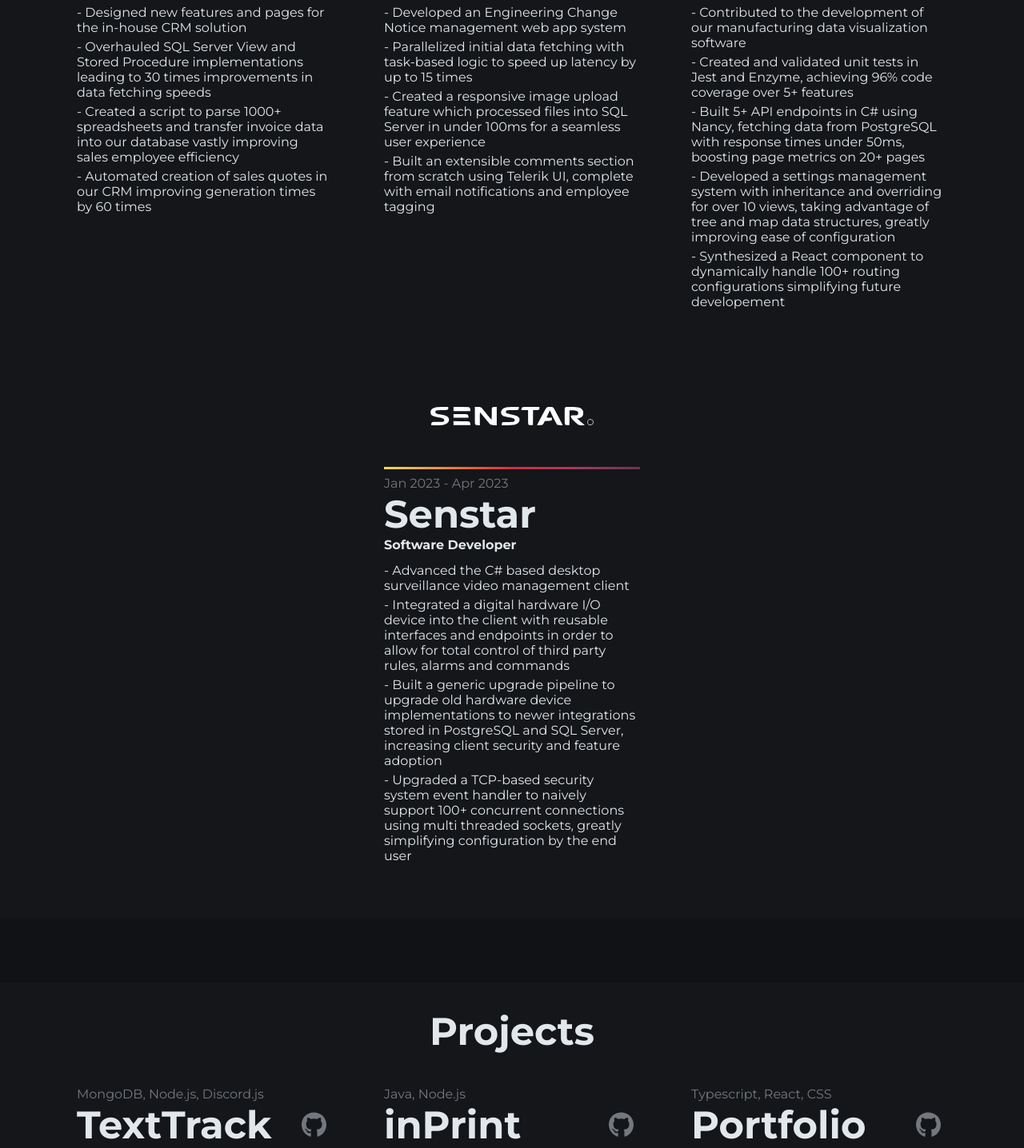
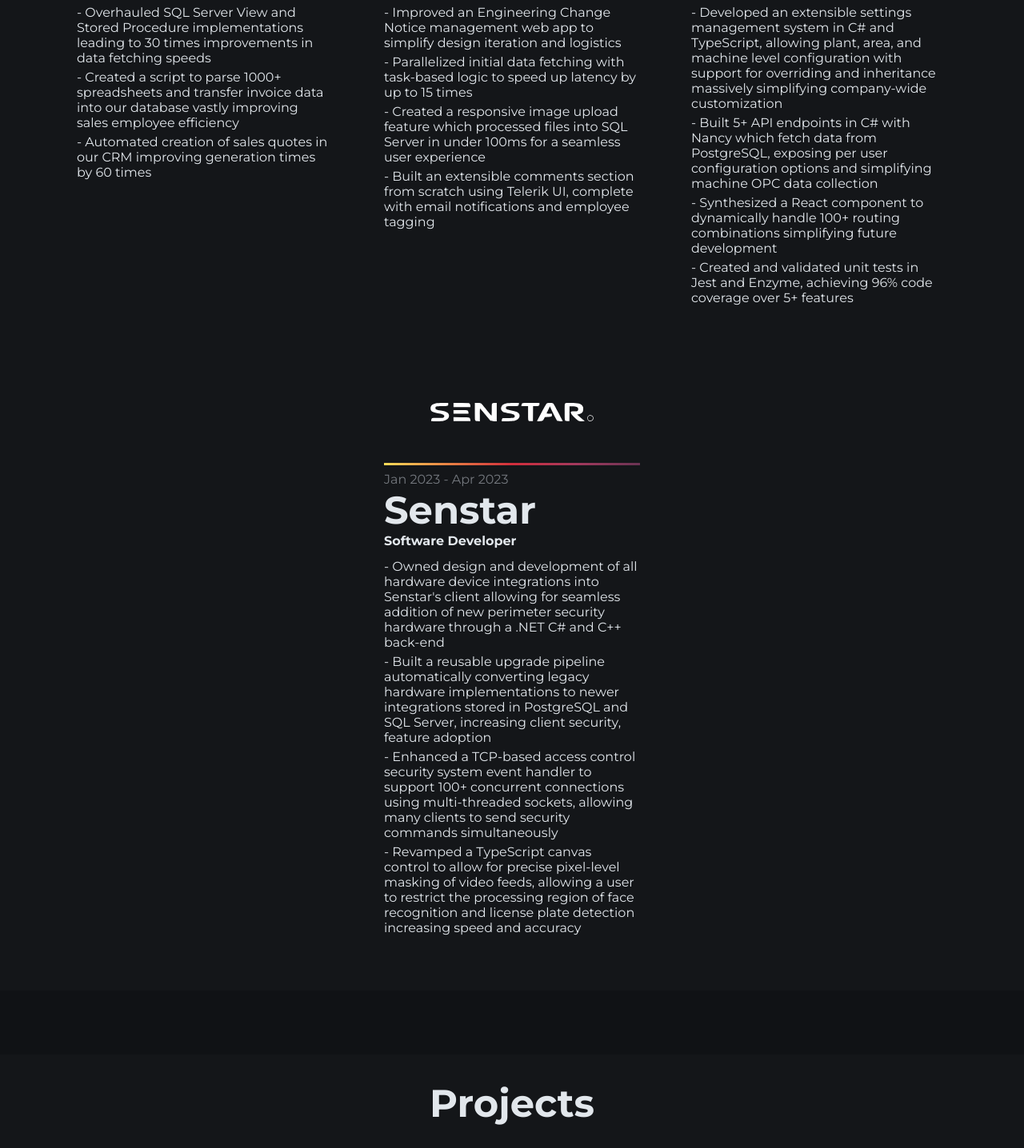
Before and after one commit to kenzoengineer/2022-portfolio, a React (Create React App) app: page / in a window 1280 px wide. Shown: the part 1840-3276 px from the top of the page at 80% size. Built offline with nearby package versions, Linux system fonts and the light colour scheme.

Commit message:
updated resume

```diff
--- a/src/experience/Experience.tsx
+++ b/src/experience/Experience.tsx
@@ -11,11 +11,10 @@
     small: "Jan 2021 - Apr 2021",
     subtitle: "Application Developer",
     description: [
-        "Designed new features and pages for the in-house CRM solution",
         "Overhauled SQL Server View and Stored Procedure implementations leading to 30 times improvements in data fetching speeds",
         "Created a script to parse 1000+ spreadsheets and transfer invoice data into our database vastly improving sales employee efficiency",
         "Automated creation of sales quotes in our CRM improving generation times by 60 times"
-    ]
+      ]
 }
 
 const qb2 = {
@@ -24,11 +23,11 @@
     small: "Sep 2021 - Dec 2021",
     subtitle: "Application Developer",
     description: [
-        "Developed an Engineering Change Notice management web app system",
+        "Improved an Engineering Change Notice management web app to simplify design iteration and logistics",
         "Parallelized initial data fetching with task-based logic to speed up latency by up to 15 times",
         "Created a responsive image upload feature which processed files into SQL Server in under 100ms for a seamless user experience",
         "Built an extensible comments section from scratch using Telerik UI, complete with email notifications and employee tagging"
-    ]
+      ]
 }
 
 const slx = {
@@ -37,12 +36,11 @@
     small: "May 2022 - Aug 2022",
     subtitle: "Software Developer",
     description: [
-        "Contributed to the development of our manufacturing data visualization software",
-        "Created and validated unit tests in Jest and Enzyme, achieving 96% code coverage over 5+ features",
-        "Built 5+ API endpoints in C# using Nancy, fetching data from PostgreSQL with response times under 50ms, boosting page metrics on 20+ pages",
-        "Developed a settings management system with inheritance and overriding for over 10 views, taking advantage of tree and map data structures, greatly improving ease of configuration",
-        "Synthesized a React component to dynamically handle 100+ routing configurations simplifying future developement"
-    ]
+        "Developed an extensible settings management system in C# and TypeScript, allowing plant, area, and machine level configuration with support for overriding and inheritance massively simplifying company-wide customization",
+        "Built 5+ API endpoints in C# with Nancy which fetch data from PostgreSQL, exposing per user configuration options and simplifying machine OPC data collection",
+        "Synthesized a React component to dynamically handle 100+ routing combinations simplifying future development",
+        "Created and validated unit tests in Jest and Enzyme, achieving 96% code coverage over 5+ features"
+      ]
 }
 
 const ss = {
@@ -51,11 +49,11 @@
     small: "Jan 2023 - Apr 2023",
     subtitle: "Software Developer",
     description: [
-        "Advanced the C# based desktop surveillance video management client",
-        "Integrated a digital hardware I/O device into the client with reusable interfaces and endpoints in order to allow for total control of third party rules, alarms and commands",
-        "Built a generic upgrade pipeline to upgrade old hardware device implementations to newer integrations stored in PostgreSQL and SQL Server, increasing client security and feature adoption",
-        "Upgraded a TCP-based security system event handler to naively support 100+ concurrent connections using multi threaded sockets, greatly simplifying configuration by the end user"
-        ]
+        "Owned design and development of all hardware device integrations into Senstar's client allowing for seamless addition of new perimeter security hardware through a .NET C# and C++ back-end",
+        "Built a reusable upgrade pipeline automatically converting legacy hardware implementations to newer integrations stored in PostgreSQL and SQL Server, increasing client security, feature adoption",
+        "Enhanced a TCP-based access control security system event handler to support 100+ concurrent connections using multi-threaded sockets, allowing many clients to send security commands simultaneously",
+        "Revamped a TypeScript canvas control to allow for precise pixel-level masking of video feeds, allowing a user to restrict the processing region of face recognition and license plate detection increasing speed and accuracy"
+      ]
 }
 
 const experiences = [qb1, qb2, slx, ss];
--- a/src/projects/Projects.tsx
+++ b/src/projects/Projects.tsx
@@ -4,14 +4,14 @@
 
 const prj_1: CardProps = {
     image: "",
-    title: "TextTrack",
-    small: "MongoDB, Node.js, Discord.js",
+    title: "TextTracker",
+    small: "MongoDB, Node.js, Discord.js, Docker",
     subtitle: "Phrase Frequency Tracking and Visualizing Discord Bot",
     description: [
         "Used MongoDB's document based storage for flexible schema, aiding in evolvability",
         "Leveraged quickchart.js to generate procedural web based charts",
         "Build with extensiblility in mind to allow for sharding and distribution of load over multiple nodes",
-        "Deployed on AWS's EC2 for high uptime"
+        "Deployed on AWS's EC2 for high uptime with Docker"
     ],
     href: "https://github.com/kenzoengineer/TextTracker"
 }
```
Also changed, not shown: 1 other file (tests, documents, lock files or other folders).
